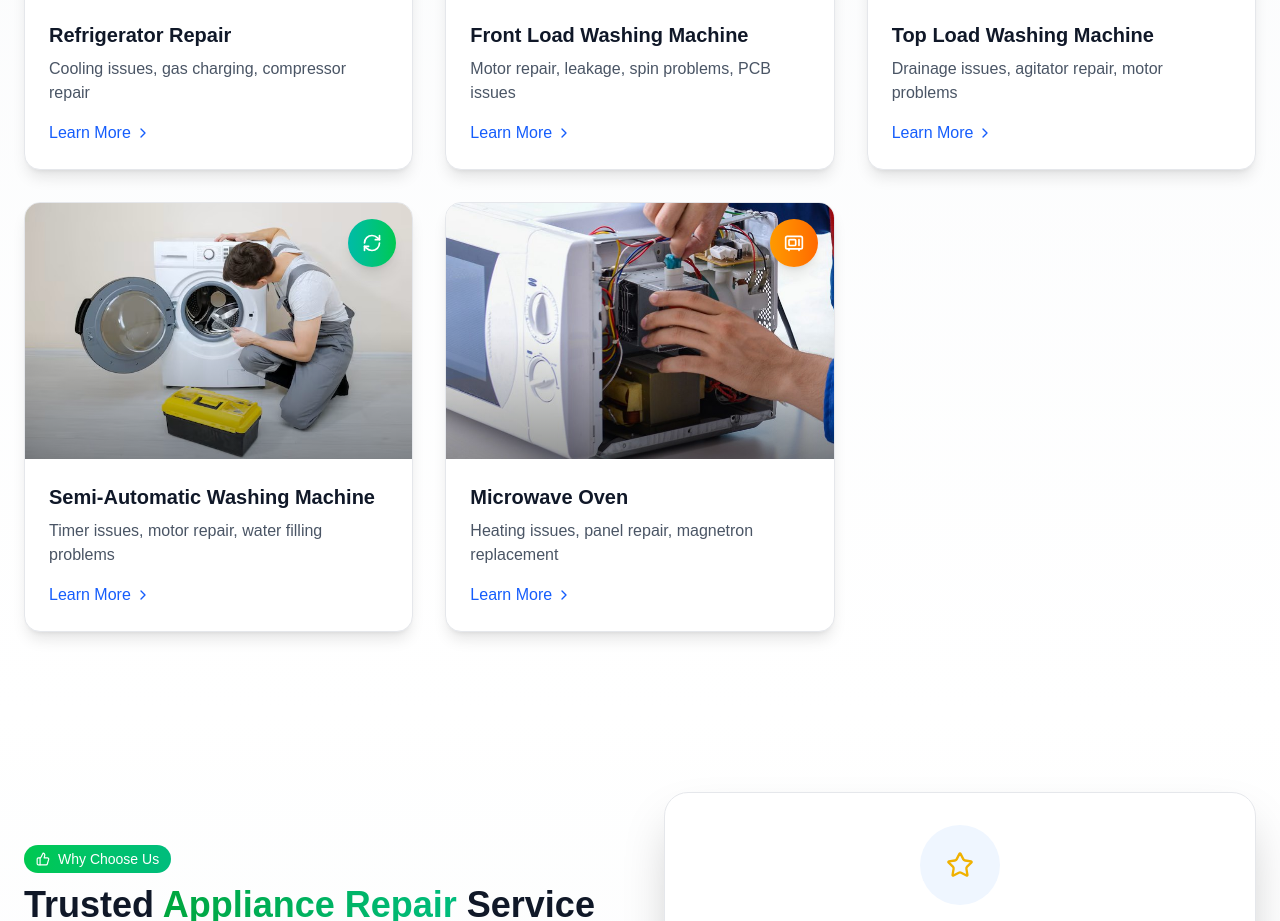
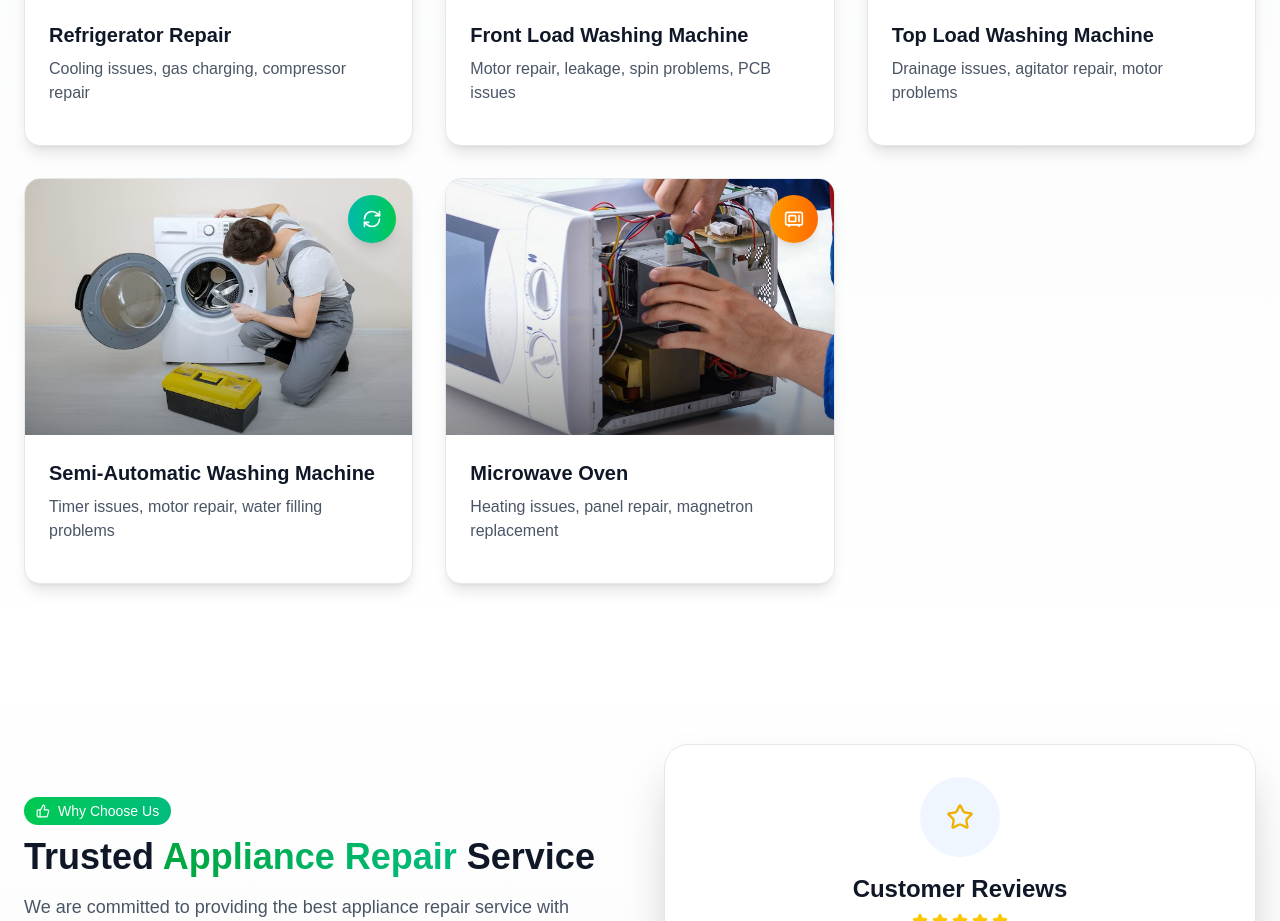
Before and after one commit to rajkumarchaudhari123/Home-Appliances-Repair-Service, a Next.js app: page / in a window 1280 px wide. Shown: the part 1360-2281 px from the top of the page. Built offline with nearby package versions, Linux system fonts and the light colour scheme.

Commit message:
ui ux changed

```diff
--- a/app/page.tsx
+++ b/app/page.tsx
@@ -392,10 +392,7 @@ export default function HomePage() {
                     {service.desc}
                   </p>
 
-                  <div className="flex items-center text-blue-600 font-medium text-sm sm:text-base">
-                    <span>Learn More</span>
-                    <ChevronRight size={16} className="ml-1 group-hover:translate-x-1 transition-transform" />
-                  </div>
+
                 </div>
               </div>
             ))}
```
